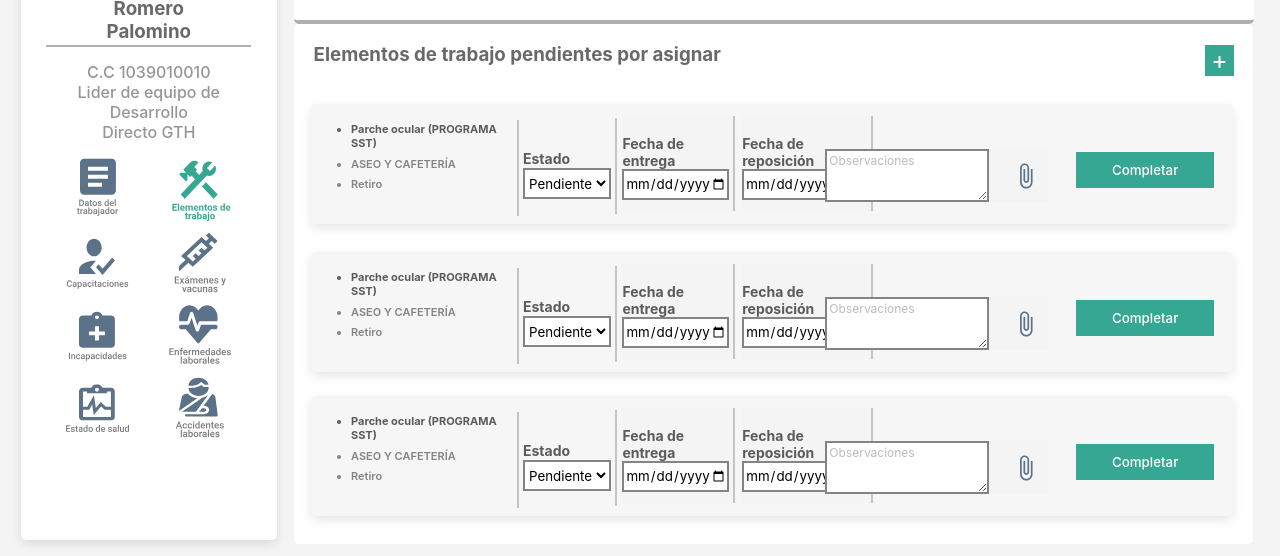
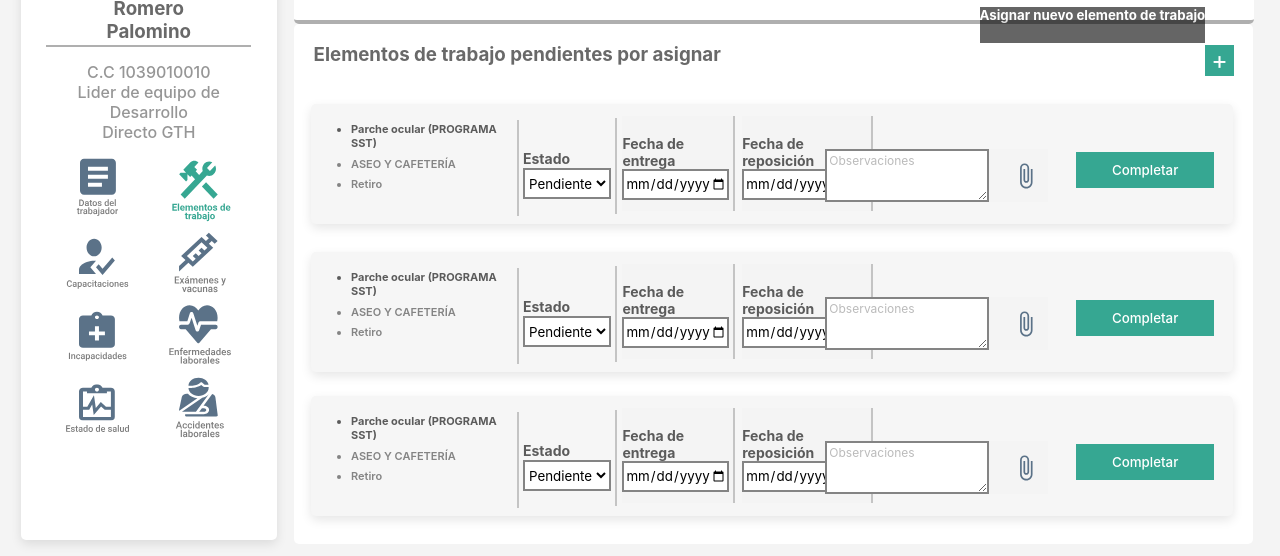
Before and after one commit to AlanMontoya2021/TEST-MAY, a plain HTML site: page index.html in a window 1280 px wide. Shown: the part 244-800 px from the top of the page. Drawn offline with Linux system fonts and the light colour scheme.

Commit message:
90% terminado porque siempre falta algo más

```diff
--- a/assets/css/estilos.css
+++ b/assets/css/estilos.css
@@ -159,8 +159,8 @@ nav{
     height: 65%;
     width: 74.9%;
 }
-.Agregar:hover{
-    background-color: #333;
+.Agregar:hover .info{
+   display: hidden;
 }
 .Agregar{
     display:flex;
@@ -225,6 +225,16 @@ nav{
     width: 18%;
     bottom: -7%;
     color: #5B5B5B;
+}
+.info{
+    display:block;
+    position: absolute;
+    color: #fff;
+    height: 7%;
+    right: 5%;
+    bottom:92%;
+    opacity: 60%;
+    background-color: black;
 }
 h4{
     font-size: 14px;
--- a/index.html
+++ b/index.html
@@ -9,7 +9,7 @@
 </head>
 <body>
     <nav class="Barra">
-        <h2>Elementos de trabajo</h5>
+        <h2>Elementos de trabajo</h2>
             <button href="#" class="Boton_barra">Agregar trabajador</button>
             <img class="BotónSalir" src="assets/img/nav/BotónSalir.svg" type="button">
             <section class="Grupo_acciones">
@@ -55,6 +55,7 @@
     <section class="Elementos_pendientes">
     <h3 class="Titulo_pendientes">Elementos de trabajo pendientes por asignar</h3>
     <button class="Agregar">+</button>
+    <h5 class="info">Asignar nuevo elemento de trabajo</h1>
     <div class="Carta_formulario">
     <ul class="Lista">
     <li id="Primero">Parche ocular (PROGRAMA SST)</li>
```
Also changed, not shown: assets/js/hover.js (added).
